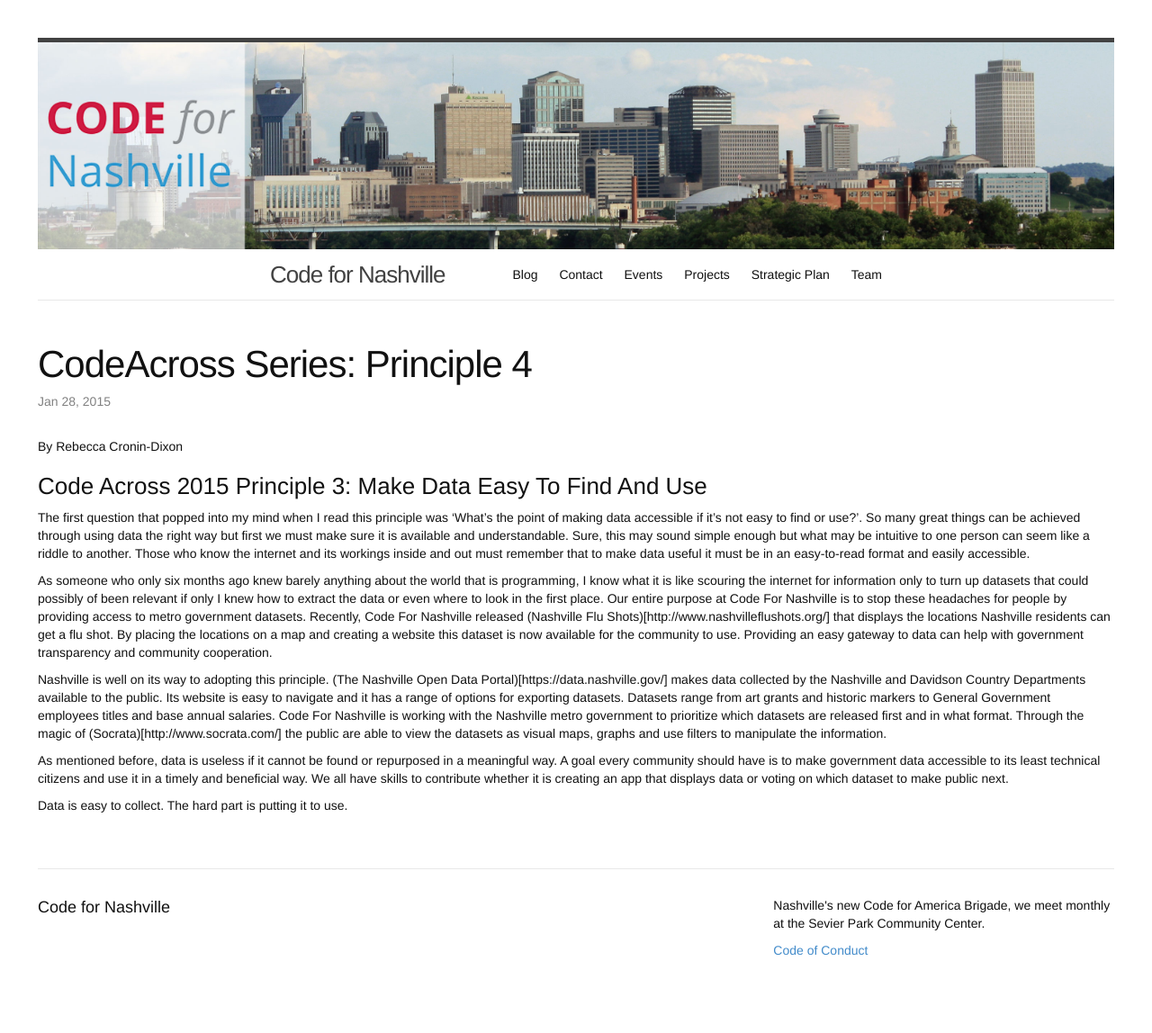
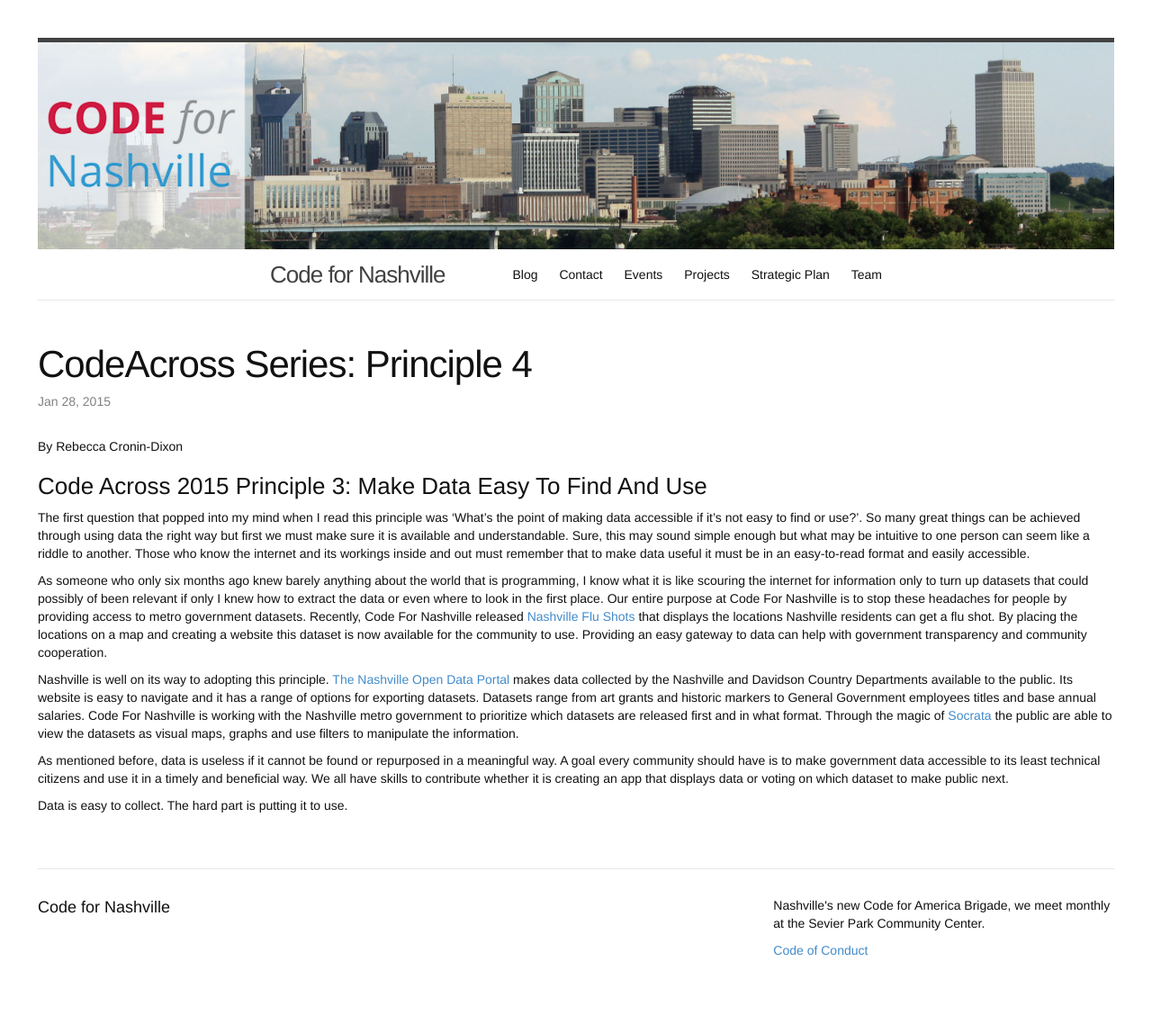
Before and after one commit to code-for-nashville/code-for-nashville.github.io, a Jekyll site: the page built from _posts/2015-01-28-make-data-easy-to-find-and-use.markdown, in a window 1280 px wide. Shown: the whole page at 90% size. Built offline with Jekyll 4.4.1, drawn with Linux system fonts in a browser that asks for light colours; nearby versions of some CDN libraries.

Commit message:
Update 2015-01-28-make-data-easy-to-find-and-use.markdown
fixed links

```diff
--- a/_posts/2015-01-28-make-data-easy-to-find-and-use.markdown
+++ b/_posts/2015-01-28-make-data-easy-to-find-and-use.markdown
@@ -9,9 +9,9 @@
 ###Code Across 2015 Principle 3: Make Data Easy To Find And Use
 The first question that popped into my mind when I read this principle was 'What's the point of making data accessible if it's not easy to find or use?'. So many great things can be achieved through using data the right way but first we must make sure it is available and understandable. Sure, this may sound simple enough but what may be intuitive to one person can seem like a riddle to another. Those who know the internet and its workings inside and out must remember that to make data useful it must be in an easy-to-read format and easily accessible.
 
-As someone who only six months ago knew barely anything about the world that is programming, I know what it is like scouring the internet for information only to turn up datasets that could possibly of been relevant if only I knew how to extract the data or even where to look in the first place. Our entire purpose at Code For Nashville is to stop these headaches for people by providing access to metro government datasets. Recently, Code For Nashville released (Nashville Flu Shots)[http://www.nashvilleflushots.org/] that displays the locations Nashville residents can get a flu shot. By placing the locations on a map and creating a website this dataset is now available for the community to use. Providing an easy gateway to data can help with government transparency and community cooperation.
+As someone who only six months ago knew barely anything about the world that is programming, I know what it is like scouring the internet for information only to turn up datasets that could possibly of been relevant if only I knew how to extract the data or even where to look in the first place. Our entire purpose at Code For Nashville is to stop these headaches for people by providing access to metro government datasets. Recently, Code For Nashville released [Nashville Flu Shots](http://www.nashvilleflushots.org/) that displays the locations Nashville residents can get a flu shot. By placing the locations on a map and creating a website this dataset is now available for the community to use. Providing an easy gateway to data can help with government transparency and community cooperation.
 
-Nashville is well on its way to adopting this principle. (The Nashville Open Data Portal)[https://data.nashville.gov/] makes data collected by the Nashville and Davidson Country Departments available to the public. Its website is easy to navigate and it has a range of options for exporting datasets. Datasets range from art grants and historic markers to General Government employees titles and base annual salaries. Code For Nashville is working with the Nashville metro government to prioritize which datasets are released first and in what format. Through the magic of (Socrata)[http://www.socrata.com/] the public are able to view the datasets as visual maps, graphs and use filters to manipulate the information.
+Nashville is well on its way to adopting this principle. [The Nashville Open Data Portal](https://data.nashville.gov/) makes data collected by the Nashville and Davidson Country Departments available to the public. Its website is easy to navigate and it has a range of options for exporting datasets. Datasets range from art grants and historic markers to General Government employees titles and base annual salaries. Code For Nashville is working with the Nashville metro government to prioritize which datasets are released first and in what format. Through the magic of [Socrata](http://www.socrata.com/) the public are able to view the datasets as visual maps, graphs and use filters to manipulate the information.
 
 As mentioned before, data is useless if it cannot be found or repurposed in a meaningful way. A goal every community should have is to make government data accessible to its least technical citizens and use it in a timely and beneficial way. We all have skills to contribute whether it is creating an app that displays data or voting on which dataset to make public next.
 
```
